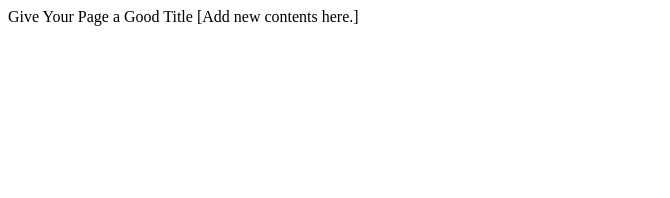
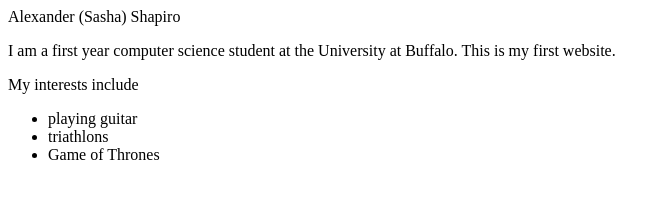
Before and after one commit to alexshap98/alexshap98.github.io, a plain HTML site: page index.html in a window 1280 px wide. Shown: the whole page, without its empty margins (0-670 px from the left). Drawn offline with Linux system fonts and the light colour scheme.

Commit message:
back to class

```diff
--- a/index.html
+++ b/index.html
@@ -1,9 +1,19 @@
 <!doctype html>
 <html>
 <head>
-	Give Your Page a Good Title
+	Alexander (Sasha) Shapiro
 </head>
 <body>
-	[Add new contents here.]
+	<p>I am a first year computer science student at the University at Buffalo.
+    This is my first website.
+  </p>
+  <p>
+    My interests include
+    <ul>
+    <li>playing guitar</li>
+    <li>triathlons</li>
+    <li>Game of Thrones</li>
+    </ul>
+  </p>
 </body>
 </html>
```
